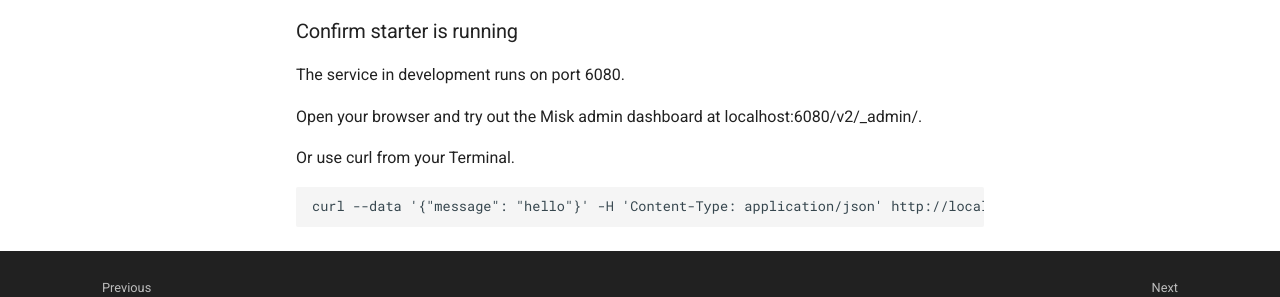
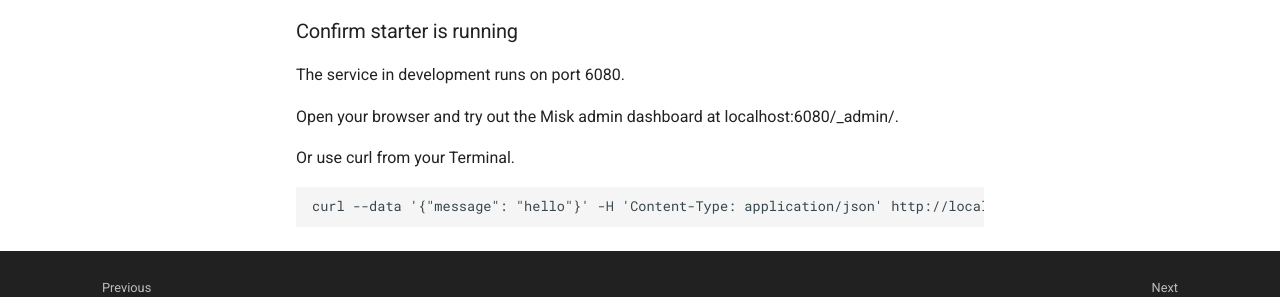
Before and after one commit to getktsaas/ktsaas.io, an MkDocs documentation site: the page built from docs/docs/guides/development/1-get-started.md, in a window 1280 px wide and 900 px high, scrolled down 1222 px. Shown: the part 493-790 px from the top of the window. Built offline with MkDocs 1.6.1 and Material for MkDocs 9.7.7, drawn with Linux system fonts in a browser that asks for light colours; comment, search, counter and statistics services are not loaded.

Commit message:
Fix link

```diff
--- a/docs/docs/guides/development/1-get-started.md
+++ b/docs/docs/guides/development/1-get-started.md
@@ -66,7 +66,7 @@ Double click to run it or right click to run in debug mode.
 
 The service in development runs on port 6080.
 
-Open your browser and try out the Misk admin dashboard at localhost:6080/v2/_admin/.
+Open your browser and try out the Misk admin dashboard at localhost:6080/_admin/.
 
 Or use curl from your Terminal.
 
```
Also changed, not shown: docs/docs/guides/architecture/5-application-backend.md (+1 -1 lines), docs/docs/guides/demo.md (+1 -1 lines).
